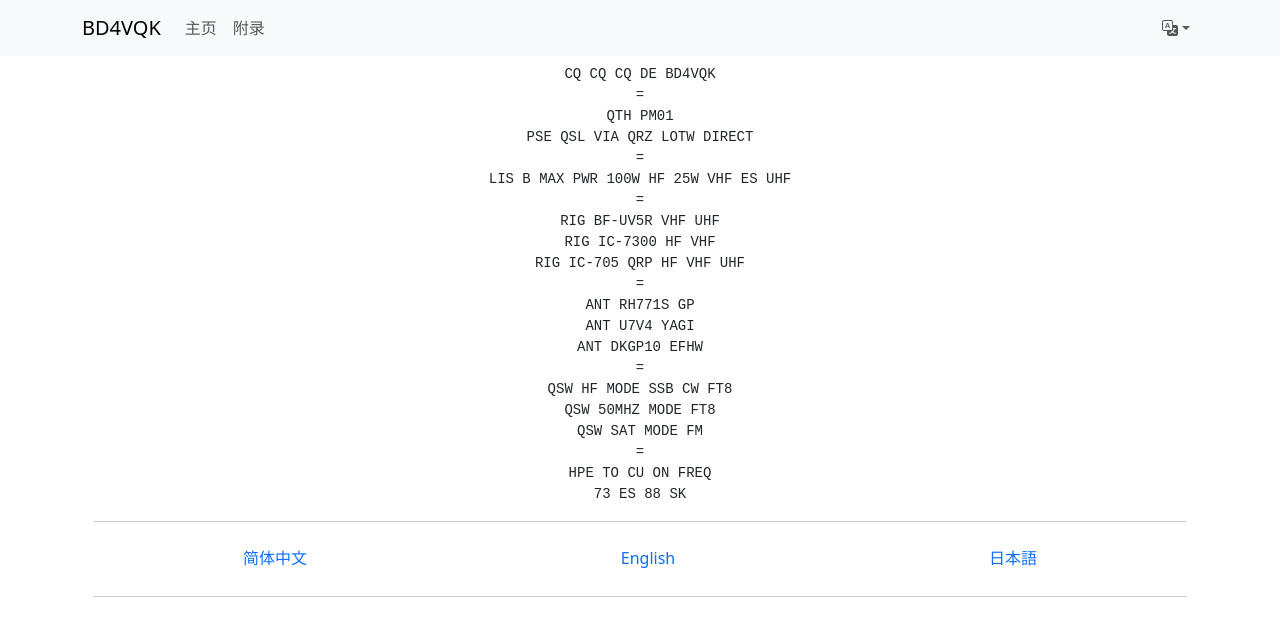
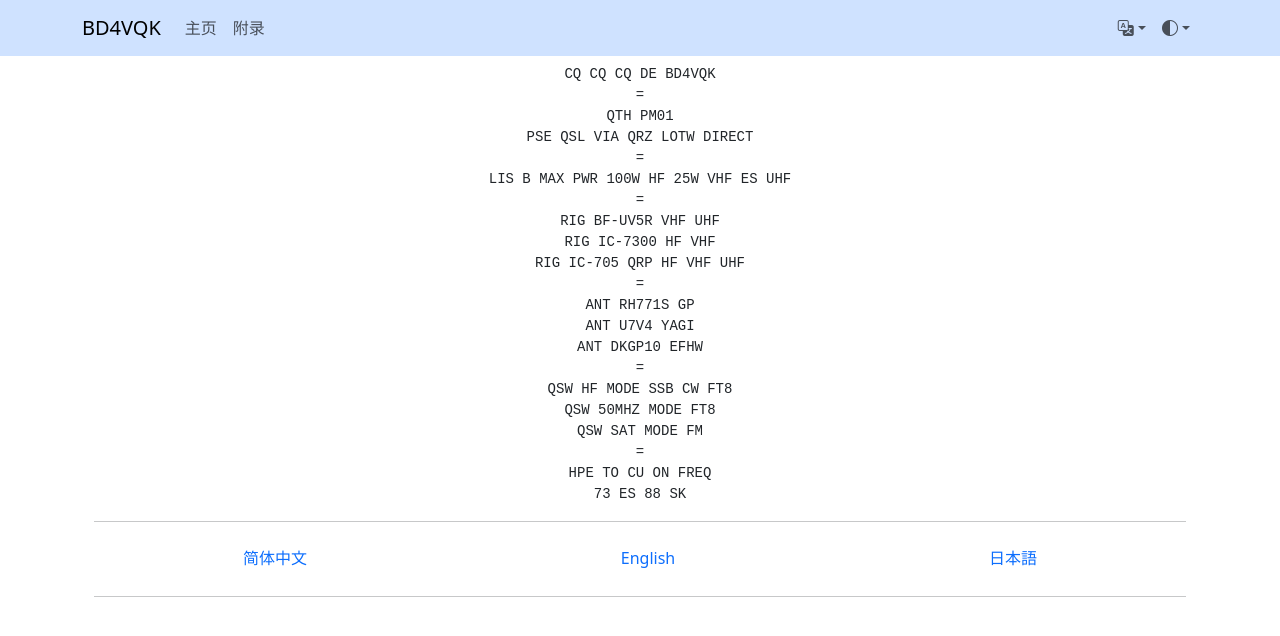
Before and after one commit to LYZhelloworld/QslNetWebsite, a Vue app: page / in a window 1280 px wide. Shown: the top 636 px of the page. Built offline with nearby package versions, Linux system fonts and the light colour scheme.

Commit message:
Add colour mode

```diff
--- a/src/App.vue
+++ b/src/App.vue
@@ -1,9 +1,45 @@
 <script setup lang="ts">
-import NavBar from '@/components/NavBar.vue'
+import { ref } from 'vue'
+import NavBar, { ColourModeEnum } from '@/components/NavBar.vue'
+
+const colourMode = ref<ColourModeEnum>(ColourModeEnum.Auto)
+
+function setDarkColourMode() {
+  document.documentElement.setAttribute('data-bs-theme', 'dark');
+}
+
+function setLightColourMode() {
+  document.documentElement.removeAttribute('data-bs-theme');
+}
+
+function setAutoColourMode() {
+  const hour = new Date().getHours()
+  if (hour < 6 || hour > 18) {
+    setDarkColourMode()
+  } else {
+    setLightColourMode()
+  }
+}
+
+function changeColourMode(newColourMode: ColourModeEnum) {
+  colourMode.value = newColourMode
+
+  switch (newColourMode) {
+    case ColourModeEnum.Light:
+      setLightColourMode();
+      break;
+    case ColourModeEnum.Dark:
+      setDarkColourMode();
+      break;
+    case ColourModeEnum.Auto:
+      setAutoColourMode();
+      break;
+  }
+}
 </script>
 
 <template>
-  <NavBar />
+  <NavBar :colour-mode="colourMode" @change-colour-mode="changeColourMode" />
   <div class="container">
     <router-view />
   </div>
--- a/src/components/NavBar.vue
+++ b/src/components/NavBar.vue
@@ -1,6 +1,14 @@
 <script setup lang="ts">
 import { useRoute } from 'vue-router';
 import { useI18n } from 'vue-i18n';
+
+defineProps<{
+  colourMode: ColourModeEnum;
+}>();
+
+const emit = defineEmits<{
+  (e: 'changeColourMode', colourMode: ColourModeEnum): void
+}>();
 
 const route = useRoute()
 const { t, locale } = useI18n()
@@ -19,13 +27,15 @@
 </script>
 
 <script lang="ts">
-export enum NavBarItem {
-  Home
+export enum ColourModeEnum {
+  Light,
+  Dark,
+  Auto,
 }
 </script>
 
 <template>
-  <nav class="navbar sticky-top navbar-expand-lg bg-light mb-2">
+  <nav class="navbar sticky-top navbar-expand-lg bg-primary-subtle mb-2">
     <div class="container" :lang="locale">
       <router-link class="navbar-brand" to="/">BD4VQK</router-link>
       <button class="navbar-toggler" type="button" data-bs-toggle="collapse" data-bs-target="#navbarSupportedContent"
@@ -61,6 +71,22 @@
               <button class="btn btn-link dropdown-item" @click="changeLocale('ja')" lang="ja">日本語</button>
             </div>
           </li>
+
+          <li class="nav-item dropdown">
+            <a class="nav-link dropdown-toggle" href="#" role="button" data-bs-toggle="dropdown" aria-expanded="false">
+              <i v-if="colourMode === ColourModeEnum.Light" class="bi bi-brightness-high-fill"></i>
+              <i v-if="colourMode === ColourModeEnum.Dark" class="bi bi-moon-fill"></i>
+              <i v-if="colourMode === ColourModeEnum.Auto" class="bi bi-circle-half"></i>
+            </a>
+            <div class="dropdown-menu dropdown-menu-end">
+              <button class="btn btn-link dropdown-item" @click="$emit('changeColourMode', ColourModeEnum.Light)"><i
+                  class="bi bi-brightness-high-fill"></i> Light</button>
+              <button class="btn btn-link dropdown-item" @click="$emit('changeColourMode', ColourModeEnum.Dark)"><i
+                  class="bi bi-moon-fill"></i> Dark</button>
+              <button class="btn btn-link dropdown-item" @click="$emit('changeColourMode', ColourModeEnum.Auto)"><i
+                  class="bi bi-circle-half"></i> Auto</button>
+            </div>
+          </li>
         </ul>
       </div>
     </div>
```
